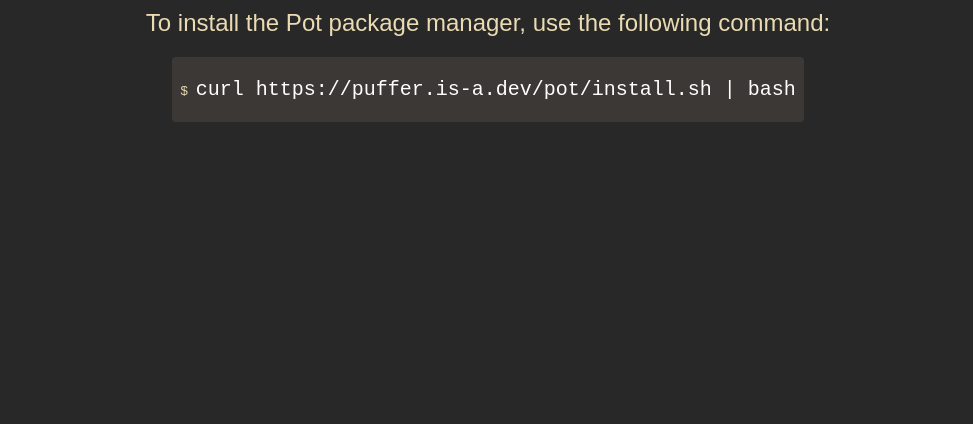
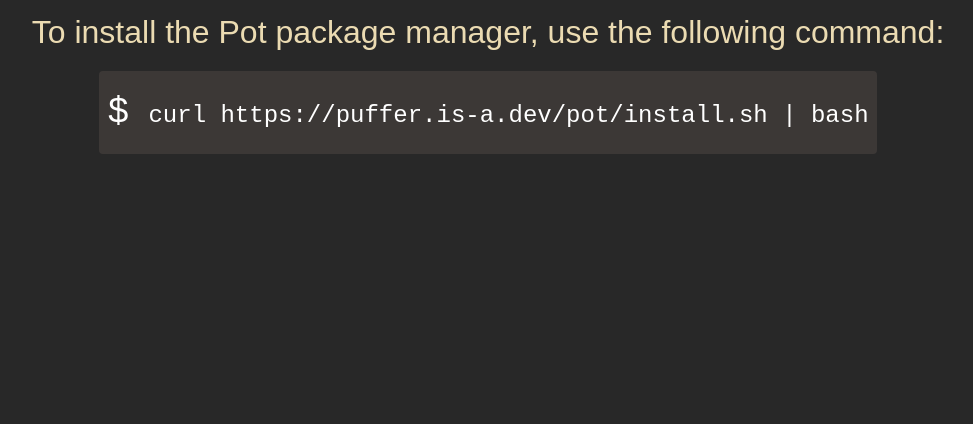
Before and after one commit to KevinAlavik/pot, a plain HTML site: page index.html in a window 1280 px wide. Shown: the part 376-800 px from the top of the page, without its empty margins (152-1125 px from the left). Drawn offline with Linux system fonts and the light colour scheme.

Commit message:
Update index.html

```diff
--- a/index.html
+++ b/index.html
@@ -20,12 +20,12 @@
 
     h1 {
       color: #fabd2f;
-      font-size: 32px;
+      font-size: 48px;
       margin-bottom: 20px;
     }
 
     p {
-      font-size: 24px;
+      font-size: 32px;
       margin-bottom: 20px;
     }
 
@@ -39,7 +39,19 @@
 
     code {
       color: #ffffff;
-      font-size: 20px;
+      font-size: 24px;
+    }
+
+    .command-container {
+      display: flex;
+      align-items: center;
+      justify-content: center;
+      margin-top: 20px;
+    }
+
+    .dollar-sign {
+      font-size: 36px;
+      margin-right: 5px;
     }
   </style>
 </head>
@@ -47,8 +59,10 @@
   <div class="container">
     <h1>pot</h1>
     <p>To install the Pot package manager, use the following command:</p>
-    <div class="code-box">
-      <pre>$ <code>curl https://puffer.is-a.dev/pot/install.sh | bash</code></pre>
+    <div class="command-container">
+      <div class="code-box">
+        <pre><code><span class="dollar-sign">$</span> curl https://puffer.is-a.dev/pot/install.sh | bash</code></pre>
+      </div>
     </div>
   </div>
 </body>
```
